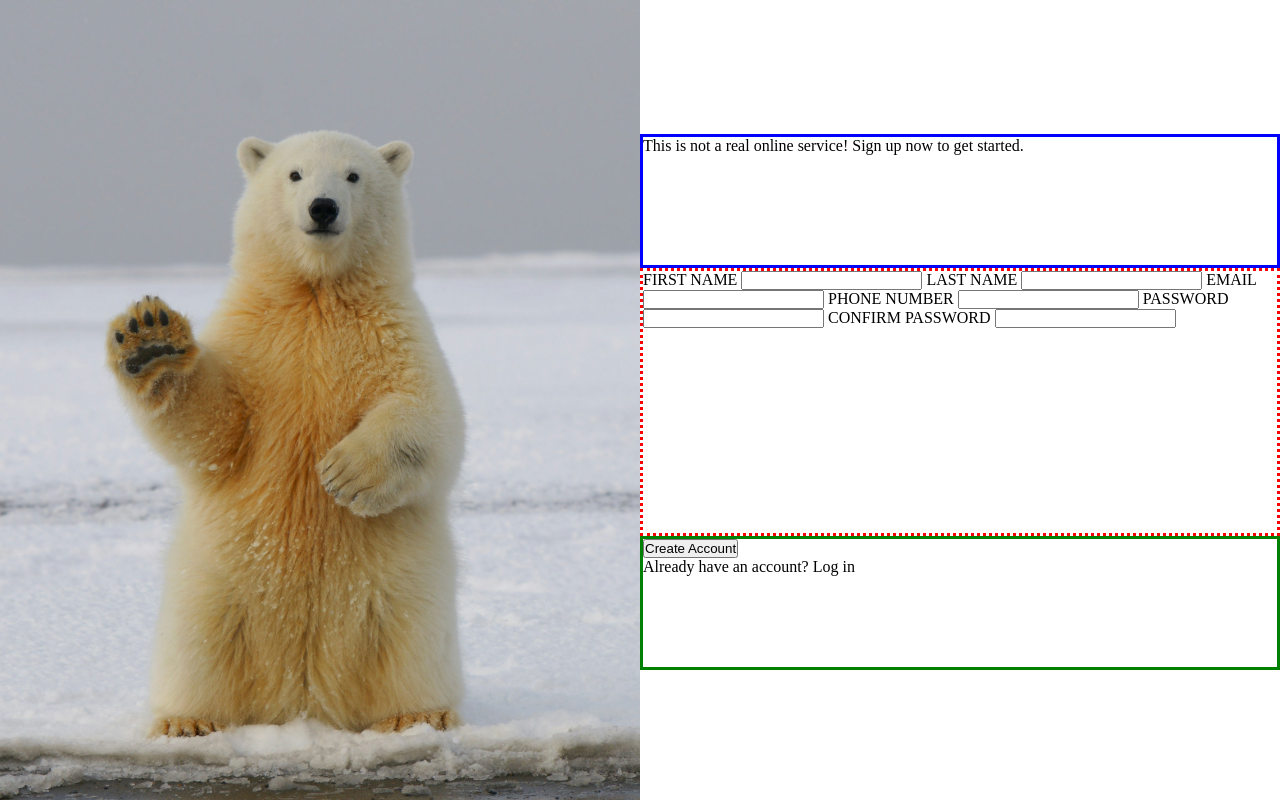
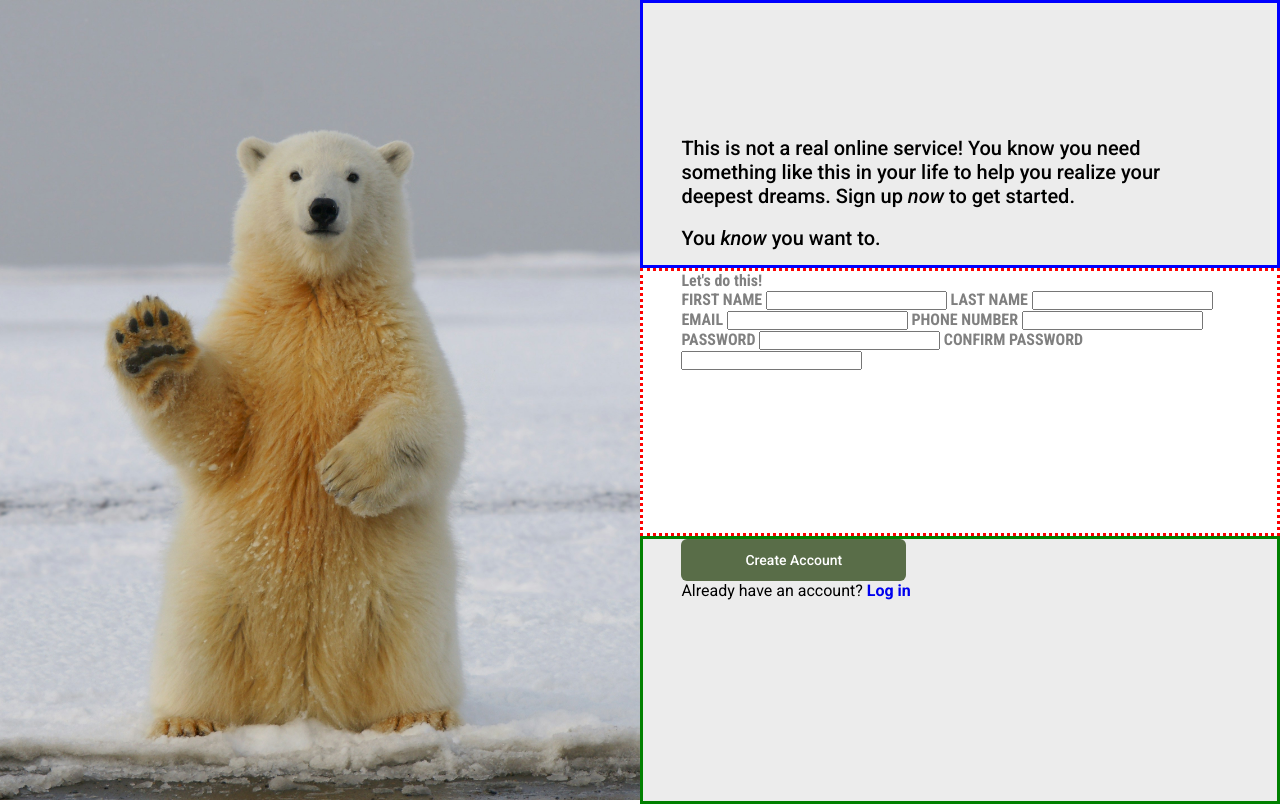
Before and after one commit to etheliachoi/odin-sign-up-form, a plain HTML site: page index.html in a window 1280 px wide. Drawn offline with Linux system fonts and the light colour scheme.

Commit message:
Add styling to introductory messsge section

```diff
--- a/index.html
+++ b/index.html
@@ -5,6 +5,8 @@
     <meta name="viewport" content="width=device-width, initial-scale=1.0">
     <title>Sign up form</title>
     <link rel="stylesheet" href="styles.css">
+    <link href="https://fonts.googleapis.com/css2?family=Roboto:300,700,900" rel="stylesheet">
+    <link href="https://fonts.googleapis.com/css2?family=Open+Sans:ital,wght@0,300..800;1,300..800&family=Roboto+Condensed:ital,wght@0,100..900;1,100..900&family=Roboto:ital,wght@0,100;0,300;0,400;0,500;0,700;0,900;1,100;1,300;1,400;1,500;1,700;1,900&display=swap" rel="stylesheet">
 </head>
 <body>
     <div class="container">
@@ -16,11 +18,17 @@
             </div> -->
         </div>
 
+        <!-- <div class="empty"></div> -->
+
         <div class="right-top">
-            <p>This is not a real online service! Sign up now to get started.</p>
+            <div class="paragraph">
+                <p>This is not a real online service! You know you need something like this in your life to help you realize your deepest dreams. Sign up <i>now</i> to get started.</p>
+                <p>You <i>know</i> you want to.</p>
+            </div>
         </div>
 
         <div class="right-mid">
+            <p>Let's do this!</p>
             <form action="" method="post" class="form">
                 <label for="first-name">FIRST NAME</label>
                 <input type="text" name="first-name" id="first-name" required>
@@ -41,9 +49,12 @@
                 <input type="text" name="pw-confirm" id="pw-confirm" required>
             </form>
         </div>
+
+        <!-- <div class="empty"></div> -->
+
         <div class="right-bottom">
                 <button type="submit">Create Account</button>
-                <p>Already have an account? Log in</a></p>
+                <p>Already have an account? <a href="https://www.theodinproject.com/lessons/node-path-intermediate-html-and-css-sign-up-form">Log in</a></p>
         </div>
     </div>
 </body>
--- a/styles.css
+++ b/styles.css
@@ -6,37 +6,89 @@
 
 .container {
     display: grid;
-    grid-template-columns:  repeat(2, 1fr);
-    grid-template-rows: 1fr 1fr 2fr 1fr 1fr;
+    grid-template-columns: repeat(2, 1fr);
+    grid-template-rows: 1fr 1fr 1fr;
 }
 
 .left {
-    grid-row: span 5;
+    grid-row: span 3;
+}
+
+.right-top, .right-mid, .right-bottom {
+    padding: 0 6%;
 }
 
 .right-top {
     border: 3px solid blue;
     grid-column-start: 2;
-    grid-row-start: 2;
+    grid-row-start: 1;
+    font-family: Roboto, sans-serif;
+    font-weight: 500;
+    font-size: 20px;
+    padding-right: 15%;
+    align-content: end;
+}
+
+.right-top .paragraph {
+    display: grid;
+    grid-template-rows: 1fr min-content;
+    row-gap: 18px;
+    align-content: end;
+    padding-bottom: 15px;
 }
 
 .right-mid {
     border: 3px dotted red;
     grid-column-start: 2;
-    grid-row-start: 3;
+    grid-row-start: 2;
+    font-family: Roboto Condensed, sans-serif;
+    font-weight: bold;
+    color: grey;
 }
 
 .right-bottom {
     border: 3px solid green;
     grid-column-start: 2;
-    grid-row-start: 4;
+    grid-row-start: 3;
+    font-family: Roboto, sans-serif;
 }
+
+.empty, .right-top, .right-bottom {
+    background-color: rgb(236, 236, 236);
+}
+
+
+.right-top {
+
+}
+
+.right-bottom a {
+    text-decoration: none;
+    font-weight: bold;
+}
+
+.right-bottom button {
+    padding: 1vw 5vw; /* fix */
+    font-family: Roboto, sans-serif;
+    font-weight: 500;
+    font-size: 14px;
+    background-color: #596D48;
+    color: white;
+    border: none;
+    border-radius: 6px;
+    cursor: pointer;
+    /* box-shadow: ; */
+}
+
 
 .left img {
     width: 100%;
     height: 100vh;
     object-fit: cover;
 }
+
+
+
 /*
 .img-description {
     position: relative;
```
